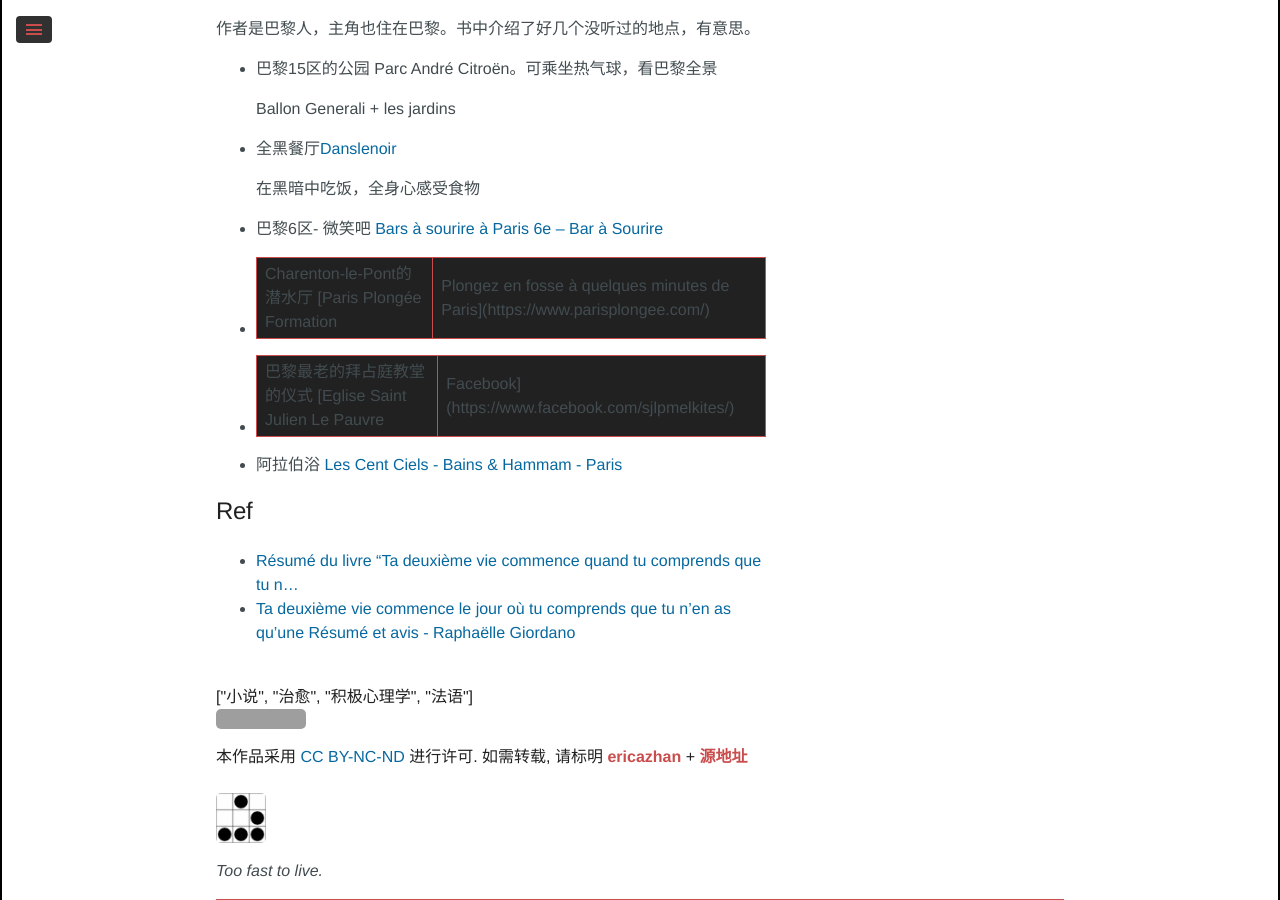
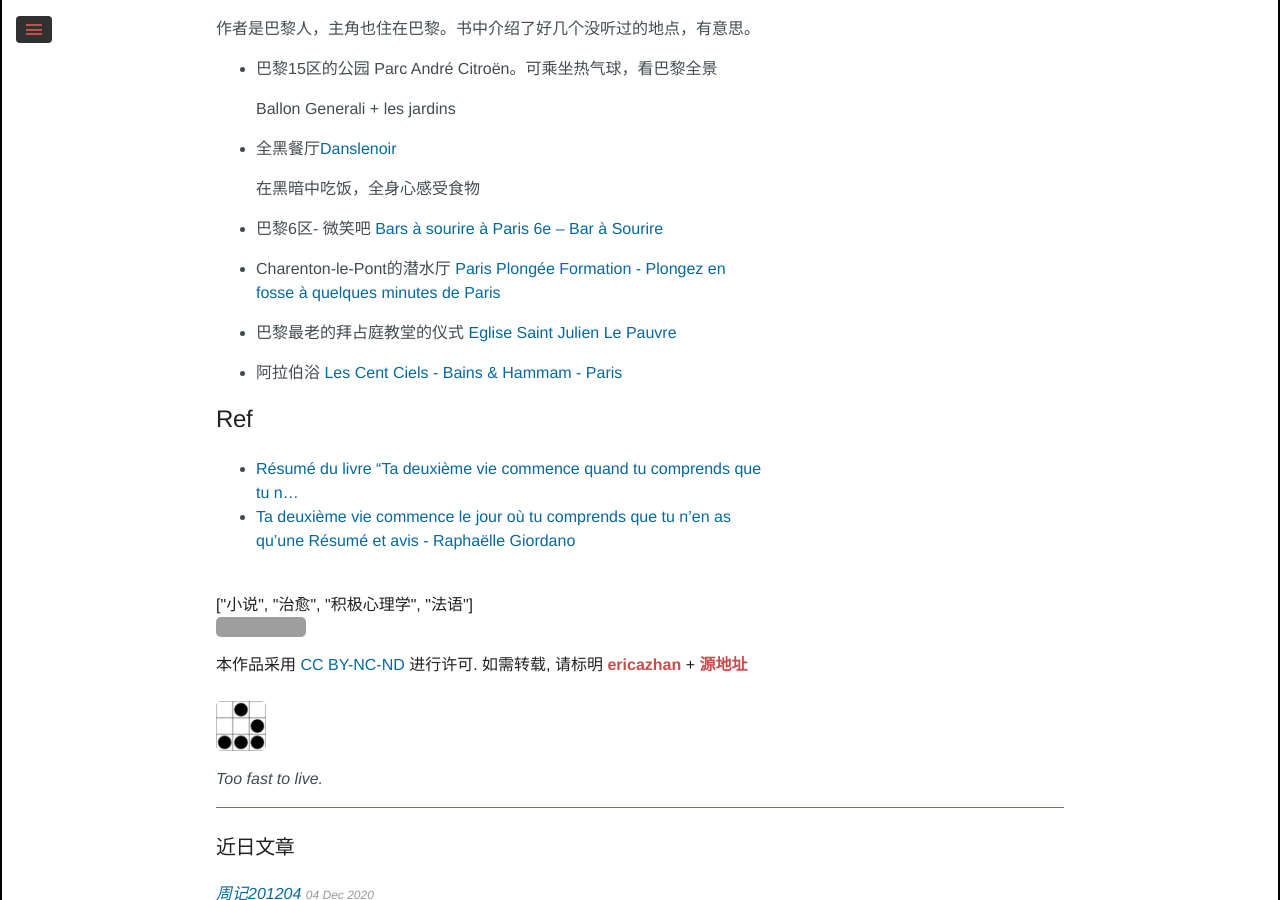
Before and after one commit to ericazhan/ericazhan.github.io, a Jekyll site: the page built from _posts/2020-12-10-30plus-happy-remedy.md, in a window 1280 px wide and 900 px high, scrolled down 3473 px. Built offline with Jekyll 4.4.1, drawn with Linux system fonts in a browser that asks for light colours; some web fonts are replaced; comment, search, counter and statistics services are not loaded; grey boxes are pictures that could not be loaded.

Commit message:
🤸‍♀️ UPDATE:

```diff
--- a/_posts/2020-12-10-30plus-happy-remedy.md
+++ b/_posts/2020-12-10-30plus-happy-remedy.md
@@ -136,9 +136,9 @@ Et si, pour commencer, vous remplaciez << j'ai peur>>  par  << je suis excitée>
 
 - 巴黎6区- 微笑吧 [Bars à sourire à Paris 6e – Bar à Sourire](https://www.barsasourire.com/france/bar-a-sourire-paris-6e/)
 
-- Charenton-le-Pont的潜水厅 [Paris Plongée Formation | Plongez en fosse à quelques minutes de Paris](https://www.parisplongee.com/)
+- Charenton-le-Pont的潜水厅 [Paris Plongée Formation - Plongez en fosse à quelques minutes de Paris](https://www.parisplongee.com/)
 
-- 巴黎最老的拜占庭教堂的仪式 [Eglise Saint Julien Le Pauvre | Facebook](https://www.facebook.com/sjlpmelkites/)
+- 巴黎最老的拜占庭教堂的仪式 [Eglise Saint Julien Le Pauvre](https://www.facebook.com/sjlpmelkites/)
 
 - 阿拉伯浴 [Les Cent Ciels - Bains & Hammam - Paris](https://paris.hammam-lescentciels.com/)
 
```
